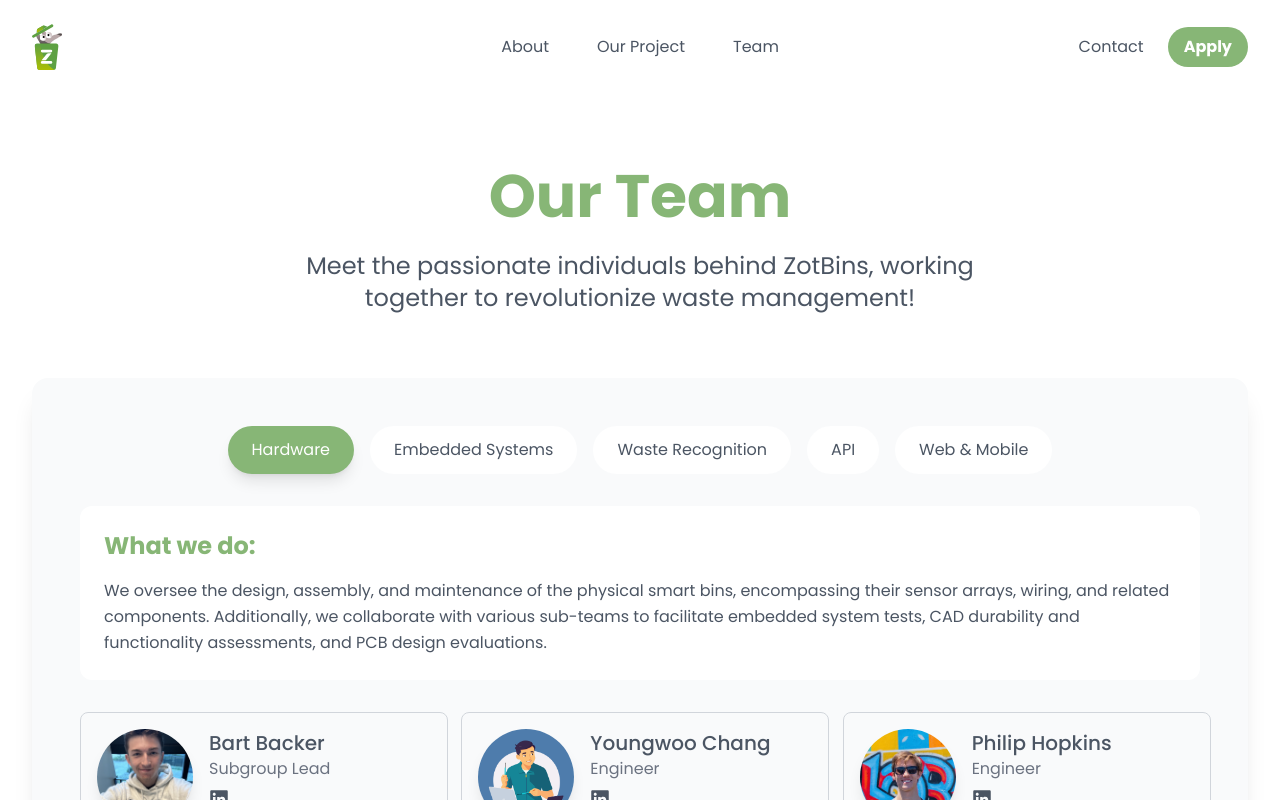
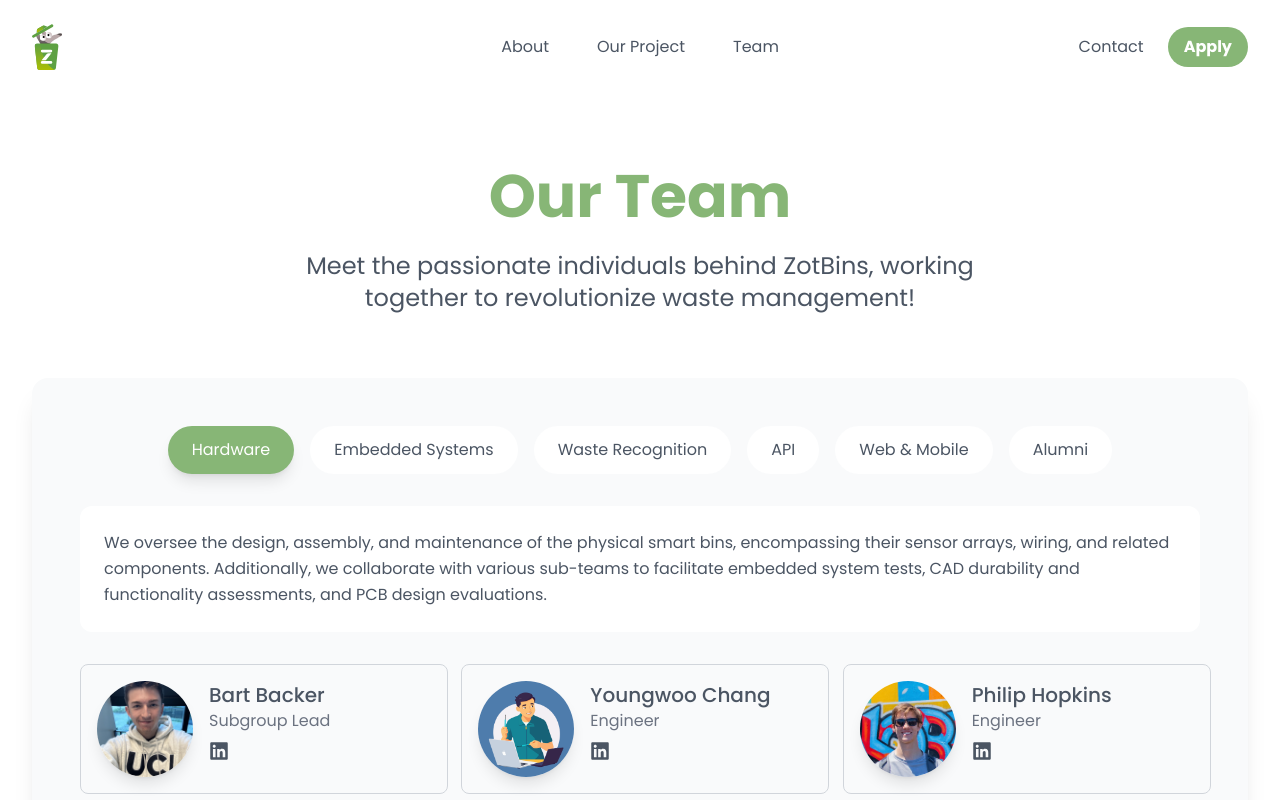
Before and after one commit to zotbins/zotbins-website, a Next.js app: page /team in a window 1280 px wide. Shown: the top 800 px of the page. Built offline with nearby package versions, Linux system fonts and the light colour scheme.

Commit message:
added alumni section and memebers + grad year

```diff
--- a/src/app/members.ts
+++ b/src/app/members.ts
@@ -12,56 +12,56 @@
     image: "/assets/profile-images/sample-pfp-2.png",
     role: "Engineer",
     subgroup: "Hardware",
-    linkedin:"https://www.linkedin.com"
+    linkedin: "https://www.linkedin.com",
   },
   {
     name: "Philip Hopkins",
     image: "/assets/profile-images/PhilipHopkins.png",
     role: "Engineer",
     subgroup: "Hardware",
-    linkedin:"https://www.linkedin.com/in/philip-hopkins-a173612b5/"
+    linkedin: "https://www.linkedin.com/in/philip-hopkins-a173612b5/",
   },
   {
     name: "Mihir Mehta",
     image: "/assets/profile-images/MihirMehta.png",
     role: "Engineer",
     subgroup: "Hardware",
-    linkedin:"https://www.linkedin.com/in/mihir-mehta-a86042229/"
+    linkedin: "https://www.linkedin.com/in/mihir-mehta-a86042229/",
   },
   {
     name: "Samith Varamballi",
     image: "/assets/profile-images/SamithVaramballi.png",
     role: "Engineer",
     subgroup: "Hardware",
-    linkedin:"https://www.linkedin.com/in/samith-varamballi/"
+    linkedin: "https://www.linkedin.com/in/samith-varamballi/",
   },
   {
     name: "Chad Wong",
     image: "/assets/profile-images/ChadWong.png",
     role: "Engineer",
     subgroup: "Hardware",
-    linkedin:"http://www.linkedin.com/in/chad-wong-65a076321/"
+    linkedin: "http://www.linkedin.com/in/chad-wong-65a076321/",
   },
   {
     name: "Hudson Wheeler",
     image: "/assets/profile-images/HudsonWheeler.png",
     role: "Engineer",
     subgroup: "Hardware",
-    linkedin:"http://www.linkedin.com/in/hudson-wheeler-38786526a/"
+    linkedin: "http://www.linkedin.com/in/hudson-wheeler-38786526a/",
   },
   {
     name: "Ethan Choi",
     image: "/assets/profile-images/EthanChoi.png",
     role: "Engineer",
     subgroup: "Hardware",
-    linkedin:"https://www.linkedin.com/in/ethanjchoi/"
+    linkedin: "https://www.linkedin.com/in/ethanjchoi/",
   },
   {
     name: "Diego Garcia-Saavedra",
     image: "/assets/profile-images/DiegoGarcia-Saavedra.png",
     role: "Engineer",
     subgroup: "Hardware",
-    linkedin:"http://www.linkedin.com/in/diego-garcia-saavedra-86b67935b/"
+    linkedin: "http://www.linkedin.com/in/diego-garcia-saavedra-86b67935b/",
   },
   // EMBEDDED SYSTEMS
   {
@@ -83,7 +83,8 @@
     image: "/assets/profile-images/VathsanSankaranarayanan.png",
     role: "Engineer",
     subgroup: "Embedded Systems",
-    linkedin: "https://www.linkedin.com/in/srivathsan-sankaranarayanan-29659b197/",
+    linkedin:
+      "https://www.linkedin.com/in/srivathsan-sankaranarayanan-29659b197/",
   },
   {
     name: "Jerald Adriano",
@@ -133,6 +134,7 @@
     role: "Engineer",
     subgroup: "Embedded Systems",
     linkedin: "https://www.linkedin.com/in/carm-hermosilla/",
+    gradYear: "2025",
   },
   // WASTE RECOGNITION
   {
@@ -188,30 +190,34 @@
   {
     name: "Jason Zenarosa",
     image: "/assets/profile-images/JasonZenarosa.png",
-    role: "Subgroup Lead",
-    subgroup: "API",
+    role: "API Subgroup Lead",
+    subgroup: "Alumni",
     linkedin: "https://www.linkedin.com/in/jasonzenarosa",
+    gradYear: "2025",
   },
   {
     name: "Manjot Singh",
     image: "/assets/profile-images/ManjotSingh.jpg",
-    role: "Subgroup Lead",
-    subgroup: "API",
+    role: "API Subgroup Lead",
+    subgroup: "Alumni",
     linkedin: "https://www.linkedin.com/in/manjot-singh18",
+    gradYear: "2025",
   },
   {
     name: "Geric Capili",
     image: "/assets/profile-images/GericCapili.png",
-    role: "Developer",
-    subgroup: "API",
+    role: "API Developer",
+    subgroup: "Alumni",
     linkedin: "https://www.linkedin.com/in/gericcapili/",
+    gradYear: "2025",
   },
   {
     name: "Brianna Steier",
     image: "/assets/profile-images/BriannaSteier.jpg",
-    role: "Developer",
-    subgroup: "API",
+    role: "API Developer",
+    subgroup: "Alumni",
     linkedin: "https://www.linkedin.com/in/briannasteier",
+    gradYear: "2025",
   },
   {
     name: "Cali Kuang",
@@ -257,39 +263,52 @@
   },
   // WEB AND MOBILE
   {
+    name: "Evan Servito",
+    image: "/assets/profile-images/EvanServito.jpg",
+    role: "Web & Mobile Subgroup Lead",
+    subgroup: "Alumni",
+    linkedin: "https://www.linkedin.com/in/evan-servito/",
+    gradYear: "2025",
+  },
+  {
     name: "Zion Mateo",
     image: "/assets/profile-images/ZionMateo.jpg",
-    role: "Subgroup Lead",
-    subgroup: "Web & Mobile",
+    role: "Web & Mobile Subgroup Lead",
+    subgroup: "Alumni",
     linkedin: "https://www.linkedin.com/in/zionmateo/",
+    gradYear: "2025",
   },
   {
     name: "Sophia Tran",
     image: "/assets/profile-images/SophiaTran.jpg",
-    role: "Subgroup Lead",
-    subgroup: "Web & Mobile",
+    role: "Web & Mobile Subgroup Lead",
+    subgroup: "Alumni",
     linkedin: "https://www.linkedin.com/in/sophia-belle-tran/",
+    gradYear: "2025",
   },
   {
     name: "Cyrus Buffington",
     image: "/assets/profile-images/CyrusBuffington.png",
-    role: "Developer",
-    subgroup: "Web & Mobile",
+    role: "Web & Mobile Developer",
+    subgroup: "Alumni",
     linkedin: "https://www.linkedin.com/in/cyrusbuffington/",
+    gradYear: "2025",
   },
   {
     name: "Ethan Santos",
     image: "/assets/profile-images/EthanSantos.png",
-    role: "Developer",
-    subgroup: "Web & Mobile",
+    role: "Web & Mobile Developer",
+    subgroup: "Alumni",
     linkedin: "https://www.linkedin.com/in/ethanmadeit/",
+    gradYear: "2025",
   },
   {
     name: "Hearty Parrenas",
     image: "/assets/profile-images/HeartyParrenas.png",
-    role: "Developer",
-    subgroup: "Web & Mobile",
+    role: "Web & Mobile Developer",
+    subgroup: "Alumni",
     linkedin: "https://www.linkedin.com/in/hearty-parrenas/",
+    gradYear: "2025",
   },
   {
     name: "Ryan Bui",
@@ -308,9 +327,10 @@
   {
     name: "Kaylee Doliente",
     image: "/assets/profile-images/KayleeDoliente.png",
-    role: "Designer",
-    subgroup: "Web & Mobile",
+    role: "Web & Mobile Designer",
+    subgroup: "Alumni",
     linkedin: "http://www.linkedin.com/in/kayleedoliente/",
+    gradYear: "2025",
   },
   {
     name: "Grace Jong",
--- a/src/app/team/page.tsx
+++ b/src/app/team/page.tsx
@@ -16,12 +16,13 @@
     "Waste Recognition",
     "API",
     "Web & Mobile",
+    "Alumni",
   ];
 
   const [activeTeam, setActiveTeam] = useState("Hardware");
   const [openDropdown, setOpenDropdown] = useState(false);
   const getActiveTeamMembers = () => {
-    return members.filter(m => m.subgroup === activeTeam);
+    return members.filter((m) => m.subgroup === activeTeam);
   };
   return (
     <div className="min-h-screen bg-white">
@@ -32,7 +33,8 @@
             Our Team
           </h1>
           <p className="text-xl md:text-2xl text-gray-600 max-w-3xl mx-auto animate__animated animate__fadeInUp animate__delay-1s">
-            Meet the passionate individuals behind ZotBins, working together to revolutionize waste management!
+            Meet the passionate individuals behind ZotBins, working together to
+            revolutionize waste management!
           </p>
         </div>
 
@@ -43,10 +45,11 @@
               <button
                 key={team}
                 onClick={() => setActiveTeam(team)}
-                className={`px-6 py-3 rounded-full transition-all duration-300 ease-in-out transform hover:-translate-y-1 hover:shadow-lg ${activeTeam === team
+                className={`px-6 py-3 rounded-full transition-all duration-300 ease-in-out transform hover:-translate-y-1 hover:shadow-lg ${
+                  activeTeam === team
                     ? "bg-[#87b676] text-white shadow-lg"
                     : "bg-white text-gray-600 hover:bg-gray-100"
-                  }`}
+                }`}
               >
                 {team}
               </button>
@@ -59,7 +62,11 @@
               className="w-full bg-white hover:bg-gray-100 text-gray-600 px-6 py-3 rounded-full transition-all duration-300 ease-in-out transform hover:-translate-y-1 flex items-center justify-between"
             >
               {activeTeam}
-              <FaAngleDown className={`transform transition-transform duration-300 ${openDropdown ? 'rotate-180' : ''}`} />
+              <FaAngleDown
+                className={`transform transition-transform duration-300 ${
+                  openDropdown ? "rotate-180" : ""
+                }`}
+              />
             </button>
             {openDropdown && (
               <div className="mt-2 bg-white rounded-lg shadow-lg overflow-hidden animate__animated animate__fadeIn">
@@ -70,10 +77,11 @@
                       setActiveTeam(team);
                       setOpenDropdown(false);
                     }}
-                    className={`w-full px-6 py-3 text-left transition-colors duration-200 ${activeTeam === team
+                    className={`w-full px-6 py-3 text-left transition-colors duration-200 ${
+                      activeTeam === team
                         ? "bg-[#87b676] text-white"
                         : "hover:bg-gray-100"
-                      }`}
+                    }`}
                   >
                     {team}
                   </button>
@@ -84,53 +92,65 @@
 
           {/* Team Description */}
           <div className="mb-8 p-6 bg-white rounded-xl animate__animated animate__fadeIn">
-            <h3 className="text-2xl font-bold text-[#87b676] mb-4">What we do:</h3>
             {activeTeam === "Hardware" && (
               <p className="text-gray-600 leading-relaxed">
                 We oversee the design, assembly, and maintenance of the physical
-                smart bins, encompassing their sensor arrays, wiring, and related
-                components. Additionally, we collaborate with various sub-teams to
-                facilitate embedded system tests, CAD durability and functionality
-                assessments, and PCB design evaluations.
+                smart bins, encompassing their sensor arrays, wiring, and
+                related components. Additionally, we collaborate with various
+                sub-teams to facilitate embedded system tests, CAD durability
+                and functionality assessments, and PCB design evaluations.
               </p>
             )}
             {activeTeam === "Embedded Systems" && (
               <p className="text-gray-600 leading-relaxed">
                 Formerly utilizing Arduino-IDE, we are currently overhauling the
-                ZotBins project into the ESP-IDF framework with the intent to use
-                FreeRTOS scheduling on the sensor array. We collaborate with the
-                Hardware subgroup by writing code for the sensor components on the
-                ESP32, and also work with the API subgroup with communication
-                protocols to send data over Wi-Fi.
+                ZotBins project into the ESP-IDF framework with the intent to
+                use FreeRTOS scheduling on the sensor array. We collaborate with
+                the Hardware subgroup by writing code for the sensor components
+                on the ESP32, and also work with the API subgroup with
+                communication protocols to send data over Wi-Fi.
               </p>
             )}
             {activeTeam === "Waste Recognition" && (
               <p className="text-gray-600 leading-relaxed">
-                We are researching, training, and improving a computer vision model
-                to perform image localization and classification. We collaborate
-                closely with the Hardware and Web & Mobile teams to integrate these
-                algorithms into the mobile app and physical bins. Our daily work may
-                include waste image collections, data labeling, data preprocessing,
-                and algorithms development & implementation.
+                We are researching, training, and improving a computer vision
+                model to perform image localization and classification. We
+                collaborate closely with the Hardware and Web & Mobile teams to
+                integrate these algorithms into the mobile app and physical
+                bins. Our daily work may include waste image collections, data
+                labeling, data preprocessing, and algorithms development &
+                implementation.
               </p>
             )}
             {activeTeam === "API" && (
               <p className="text-gray-600 leading-relaxed">
                 We leverage cloud technologies to develop scalable middleware
-                infrastructure that acts as a bridge between hardware and software.
-                Our job is to ensure the smooth and secure transfer of data from
-                embedded systems integrated into the smart bins to our database
-                living on the cloud, and then from our database to our web and
-                mobile apps.
+                infrastructure that acts as a bridge between hardware and
+                software. Our job is to ensure the smooth and secure transfer of
+                data from embedded systems integrated into the smart bins to our
+                database living on the cloud, and then from our database to our
+                web and mobile apps.
               </p>
             )}
             {activeTeam === "Web & Mobile" && (
               <p className="text-gray-600 leading-relaxed">
-                We are responsible for developing the web and mobile applications
-                (i.e. ZotZero) that our users will interact with alongside the
-                ZotBin. We work alongside designers to build elegant and intuitive
-                UI/UX designs, while our developers integrate them using Next.js,
-                React Native, and Node.js web frameworks.
+                We are responsible for developing the web and mobile
+                applications (i.e. ZotZero) that our users will interact with
+                alongside the ZotBin. We work alongside designers to build
+                elegant and intuitive UI/UX designs, while our developers
+                integrate them using Next.js, React Native, and Node.js web
+                frameworks.
+              </p>
+            )}
+            {activeTeam === "Alumni" && (
+              <p className="text-gray-600 leading-relaxed">
+                Our alumni are former members who played a key role in building
+                and shaping the club across a wide range of technical teams.
+                They contributed to projects spanning hardware design, embedded
+                systems, waste recognition, API development, and web & mobile
+                applications. Through their work, alumni helped turn ideas into
+                real, impactful solutions and set strong technical and
+                collaborative foundations for future members.
               </p>
             )}
           </div>
@@ -150,7 +170,9 @@
 
         {/* Mentors Section */}
         <div className="bg-gray-50 rounded-2xl shadow-xl p-8 md:p-12 mb-16 animate__animated animate__fadeInUp">
-          <h2 className="text-3xl font-bold text-[#87b676] mb-8 text-center">Mentors</h2>
+          <h2 className="text-3xl font-bold text-[#87b676] mb-8 text-center">
+            Mentors
+          </h2>
           <div className="grid grid-cols-1 sm:grid-cols-2 lg:grid-cols-3 gap-6">
             {mentors.map((m, index) => (
               <div key={index} className="animate__animated animate__fadeInUp">
@@ -162,7 +184,9 @@
 
         {/* Advisors Section */}
         <div className="bg-gray-50 rounded-2xl shadow-xl p-8 md:p-12 animate__animated animate__fadeInUp">
-          <h2 className="text-3xl font-bold text-[#87b676] mb-8 text-center">Advisors</h2>
+          <h2 className="text-3xl font-bold text-[#87b676] mb-8 text-center">
+            Advisors
+          </h2>
           <div className="grid grid-cols-1 sm:grid-cols-2 lg:grid-cols-3 gap-6">
             {advisors.map((m, index) => (
               <div key={index} className="animate__animated animate__fadeInUp">
--- a/src/components/MemberCard.tsx
+++ b/src/components/MemberCard.tsx
@@ -15,14 +15,26 @@
           alt="Profile Picture"
         />
         <div className="flex flex-col px-4">
-          <h5 className="text-xl font-medium text-gray-600">
-            {props.member.name}
-          </h5>
+          <div className="flex items-center">
+            <div>
+              <h5 className="text-xl font-medium text-gray-600">
+                {props.member.name}
+              </h5>
+            </div>
+            <div>
+              <p className="ml-2 text-[#87b676] text-sm">
+                {props.member.gradYear}
+              </p>
+            </div>
+          </div>
+
           <div className="mb-2 text-md text-gray-500">{props.member.role}</div>
           <div className="text-xl text-gray-600 w-fit">
-            {props.member.linkedin ? <Link href={props.member.linkedin} target="_blank">
-              <FaLinkedin />
-            </Link> : null}
+            {props.member.linkedin ? (
+              <Link href={props.member.linkedin} target="_blank">
+                <FaLinkedin />
+              </Link>
+            ) : null}
           </div>
         </div>
       </div>
```
Also changed, not shown: 1 other file (tests, documents, lock files or other folders).
